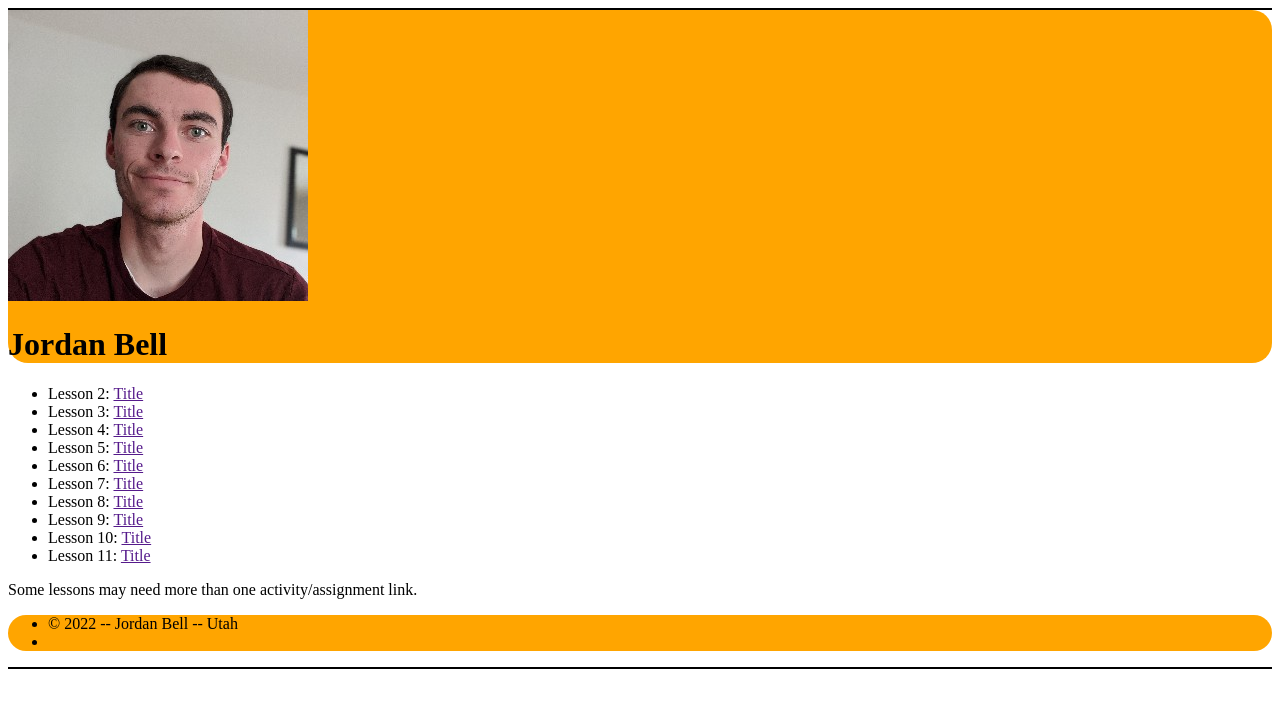
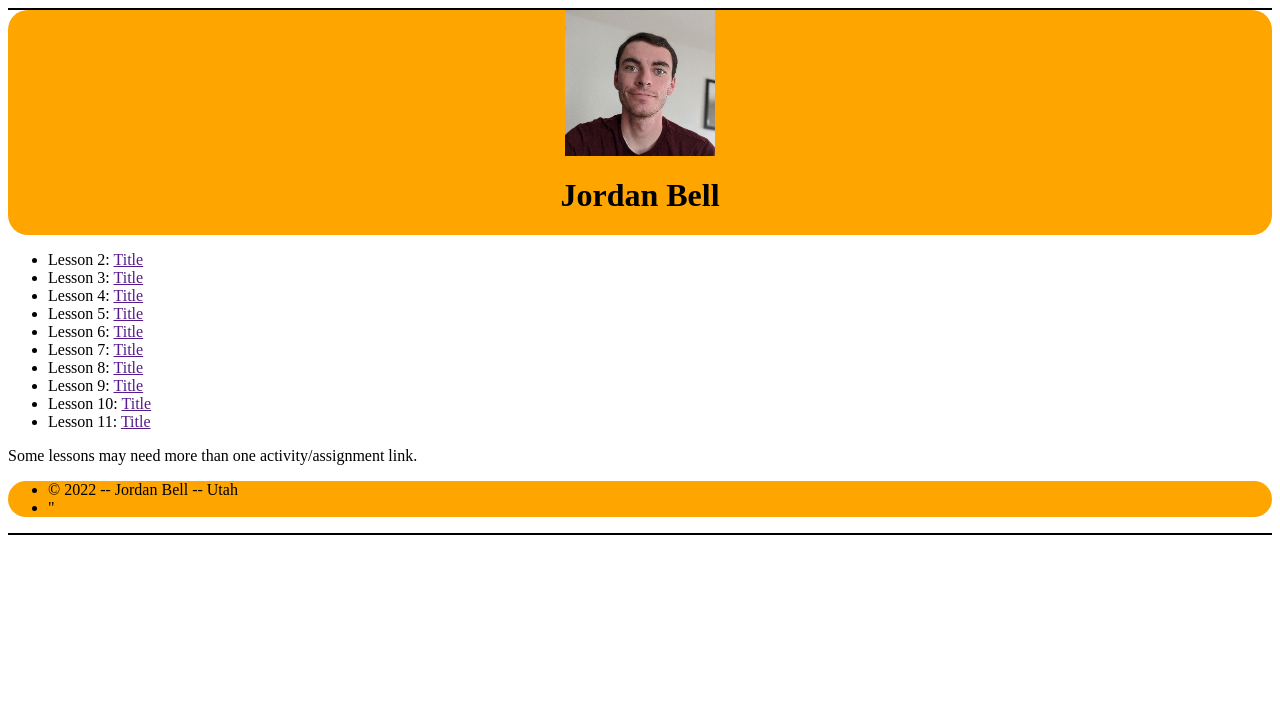
Before and after one commit to JordanBell98/wdd230_2022, a plain HTML site: page index.html in a window 1280 px wide. Drawn offline with Linux system fonts and the light colour scheme.

Commit message:
fixing errors with CSS and JS

```diff
--- a/index.html
+++ b/index.html
@@ -4,14 +4,14 @@
     <meta charset="UTF-8">
     <meta http-equiv="X-UA-Compatible" content="IE=edge">
     <meta name="viewport" content="width=device-width, initial-scale=1.0">
-    <link rel="stylesheet" href="/styles.css">
-
+    <link rel="stylesheet" href="styles.css">
+    <script type="text/javascript" src="scripts.js"></script>
     <title>wdd230 assignment portal for Jordan Bell</title>
 </head>
 <body>
     <div id="content">
         <header>
-            <img src="images/Profile.jpg" alt="Profile picture of Jordan">
+            <img id="profile" src="images/Profile.jpg" alt="Profile picture of Jordan">
             <h1>Jordan Bell</h1>
         </header>
         <ul id="lessons">
@@ -31,9 +31,10 @@
         <footer>
             <ul>
                 <li>&copy; 2022 -- Jordan Bell -- Utah</li>
-                <li><script src="scripts.js">oLastModif</script></li>
+                <li><span id="modifieddate"></span>"</li>
             </ul>
         </footer>
+        <script src="scripts.js"></script>
     </div>
 </body>
 </html>
--- a/scripts.js
+++ b/scripts.js
@@ -1,2 +1 @@
-
-let oLastModif = new Date(document.lastModified);
+ document.getElementById('modifieddate').textContent - new Date(document.lastModified);
--- a/styles.css
+++ b/styles.css
@@ -1,11 +1,24 @@
 header {
+    display: grid;
     background-color: orange;
     border-radius: 20px;
+    justify-items: center;
+    align-items: center;
+}
+#profile {
+    grid-column: 1 / 1;
+    width: 150px;
+}
+header h1{
+    grid-column: 1 / 2;
 }
 body {
     border-top: 2px solid black;
     border-bottom: 2px solid black;
 }
+ul {
+    text-decoration: none;
+}
 footer {
     background-color: orange;
     border-radius: 20px;
```
